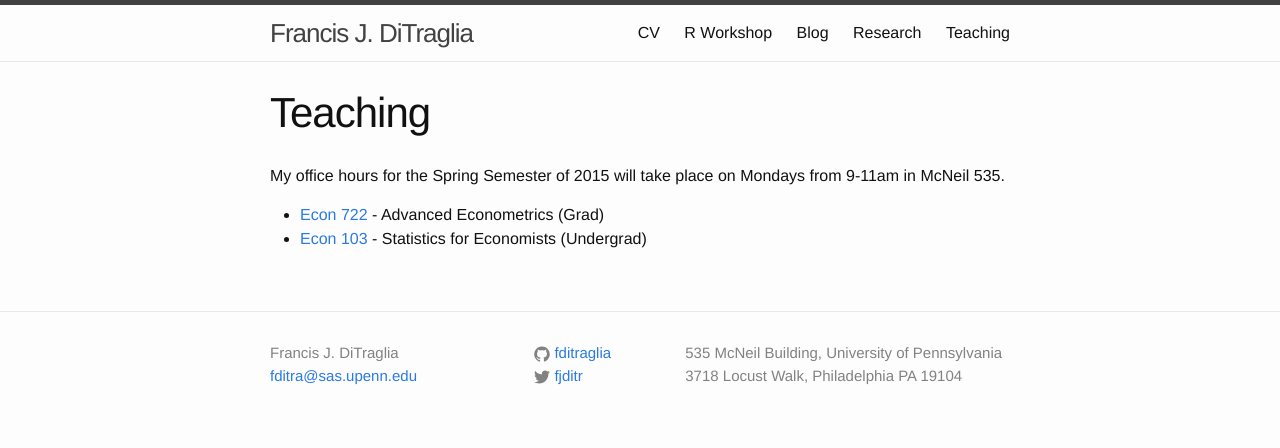
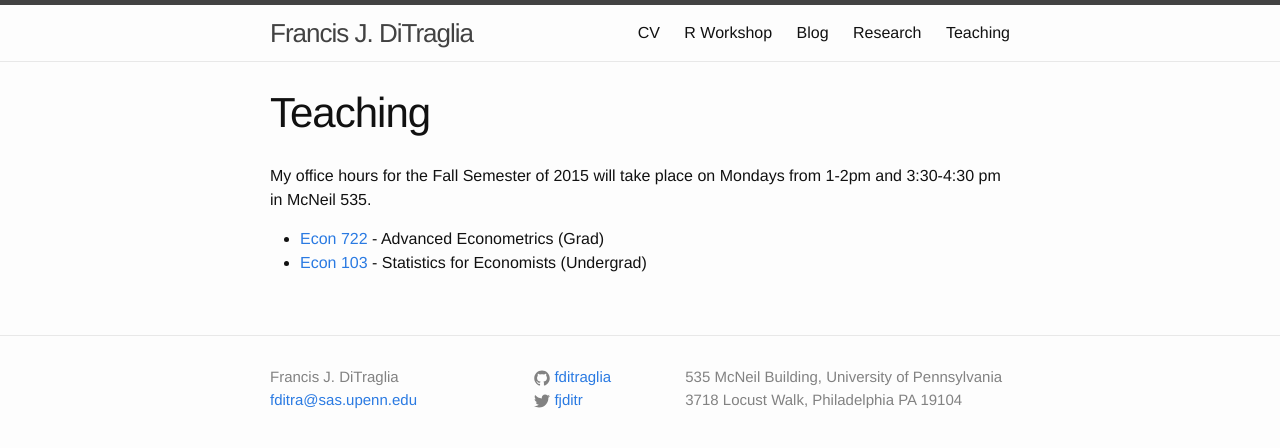
Before and after one commit to fditraglia/fditraglia.github.io, a Jekyll site: the page built from teaching.md, in a window 1280 px wide. Shown: the top 448 px of the page. Built offline with Jekyll 4.4.1, drawn with Linux system fonts in a browser that asks for light colours.

Commit message:
update office hours

```diff
--- a/teaching.md
+++ b/teaching.md
@@ -3,7 +3,7 @@ layout: page
 title: Teaching
 permalink: /Teaching/
 ---
-My office hours for the Spring Semester of 2015 will take place on Mondays from 9-11am in McNeil 535.
+My office hours for the Fall Semester of 2015 will take place on Mondays from 1-2pm and 3:30-4:30 pm in McNeil 535.
 
 - [Econ 722](http://ditraglia.com/econ722) - Advanced Econometrics (Grad)
 - [Econ 103](http://ditraglia.com/Econ103Public) - Statistics for Economists (Undergrad)
```
